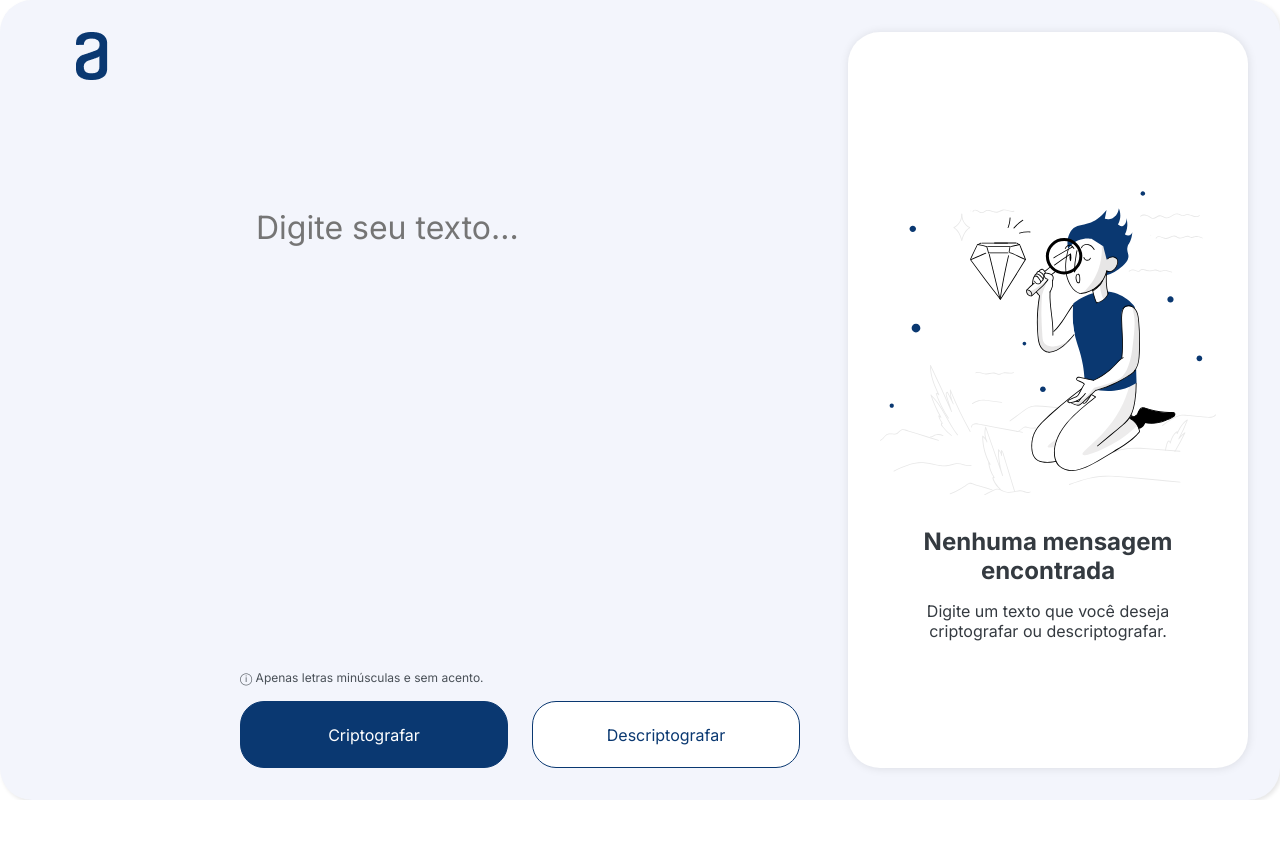
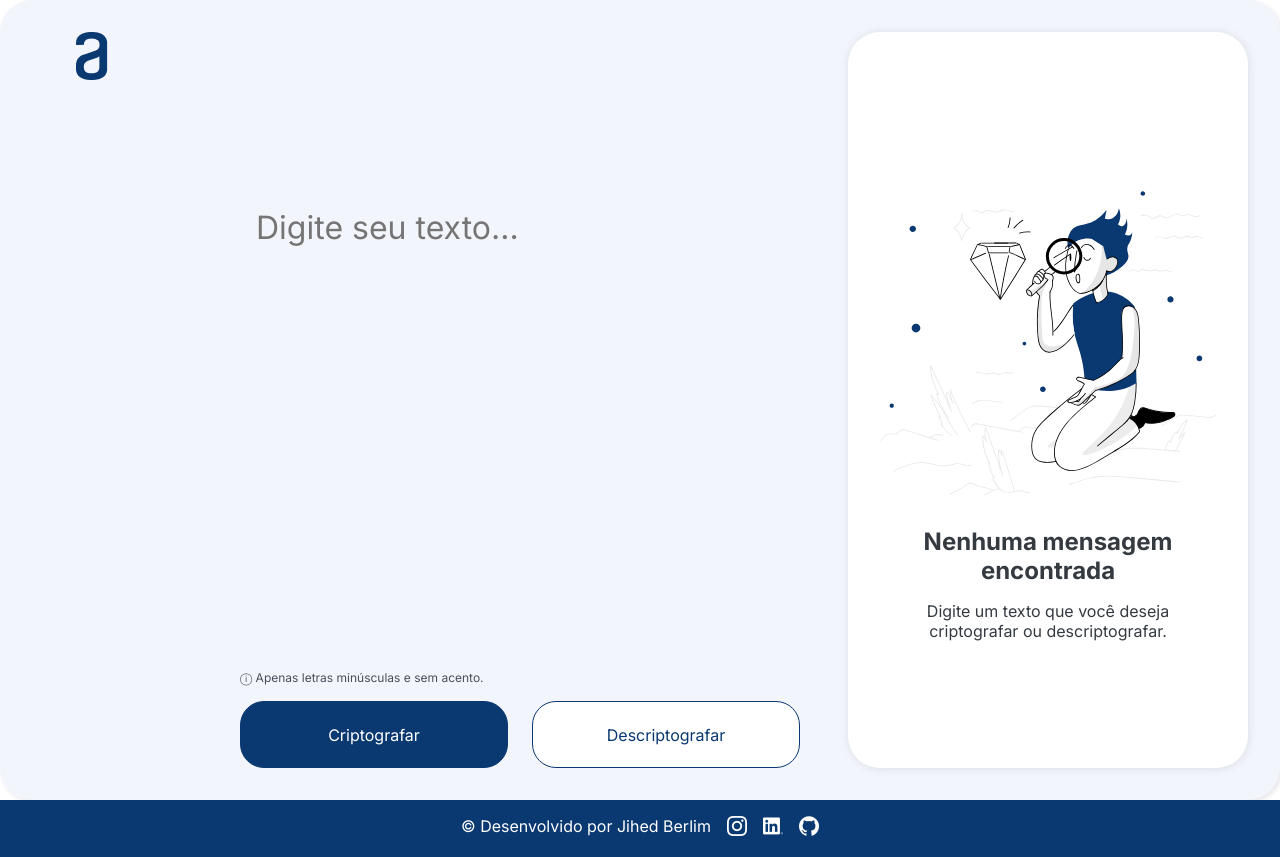
Before and after one commit to jihedberlim/Desafio-Decodificador, a plain HTML site: page index.html in a window 1280 px wide. Before the commit the page ends 800 px from the top, so only its background shows below. Drawn offline with nearby package versions, Linux system fonts and the light colour scheme.

Commit message:
feat: adding footer and styling

```diff
--- a/css/style.css
+++ b/css/style.css
@@ -7,7 +7,6 @@ body {
     display: grid;
     place-items: center;
     background-color: var(--white);
-
 }
 
 .container {
@@ -29,7 +28,7 @@ body {
     cursor: pointer;
 }
 
-/* data entry */
+/* DATA ENTRY */
 
 .datas {
     display: flex;
@@ -96,7 +95,7 @@ body {
     color: var(--dark-blue-300);
 }
 
-/* data output */
+/* DATA OUTPUT */
 
 .data__result {
     box-sizing: border-box;
@@ -143,3 +142,26 @@ body {
     position: absolute;
     bottom: 2rem;
 }
+
+/* FOOTER */
+
+footer {
+    background-color: var(--dark-blue-300);
+    padding: 1rem;
+    width: 100vw;
+    display: flex;
+    justify-content: center;
+    gap: 1rem;
+    color: var(--white);
+}
+
+footer a {
+    text-decoration: none;
+    color: var(--white);
+    font-size: 1.25rem;
+    transition: 0.3s;
+}
+
+footer a:hover {
+    color: var(--light-blue-400);
+}
--- a/index.html
+++ b/index.html
@@ -1,5 +1,5 @@
 <!DOCTYPE html>
-<html lang="en">
+<html lang="pt-br">
 
 <head>
     <meta charset="UTF-8">
@@ -13,6 +13,9 @@
     <link rel="preconnect" href="https://fonts.googleapis.com">
     <link rel="preconnect" href="https://fonts.gstatic.com" crossorigin>
     <link href="https://fonts.googleapis.com/css2?family=Inter:wght@100..900&display=swap" rel="stylesheet">
+
+    <!-- Icons -->
+    <link rel='stylesheet' href='https://cdn-uicons.flaticon.com/2.5.1/uicons-brands/css/uicons-brands.css'>
 
 </head>
 
@@ -48,8 +51,13 @@
     </main>
 
     <footer>
-        <p></p>
+        <p>&copy; Desenvolvido por Jihed Berlim</p>
+        <a href="https://www.instagram.com/jihedb_/" target="_blank"><i class="fi fi-brands-instagram"></i></a>
+        <a href="https://www.linkedin.com/in/jihed-elmograbi-berlim/" target="_blank"><i class="fi fi-brands-linkedin"></i></a>
+        <a href="https://github.com/jihedberlim" target="_blank"><i class="fi fi-brands-github"></i></a>
     </footer>
+
+    <script src="/js/script.js"></script>
 </body>
 
 </html>
```
